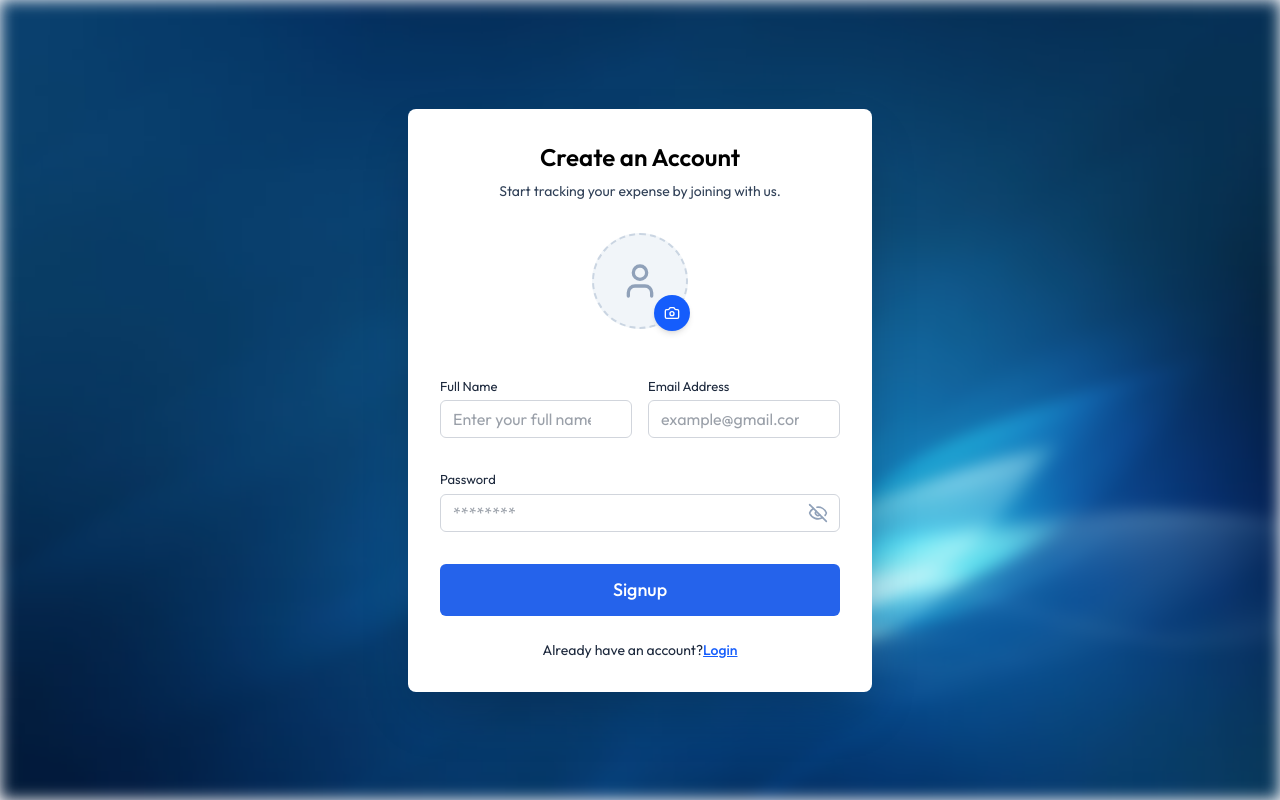
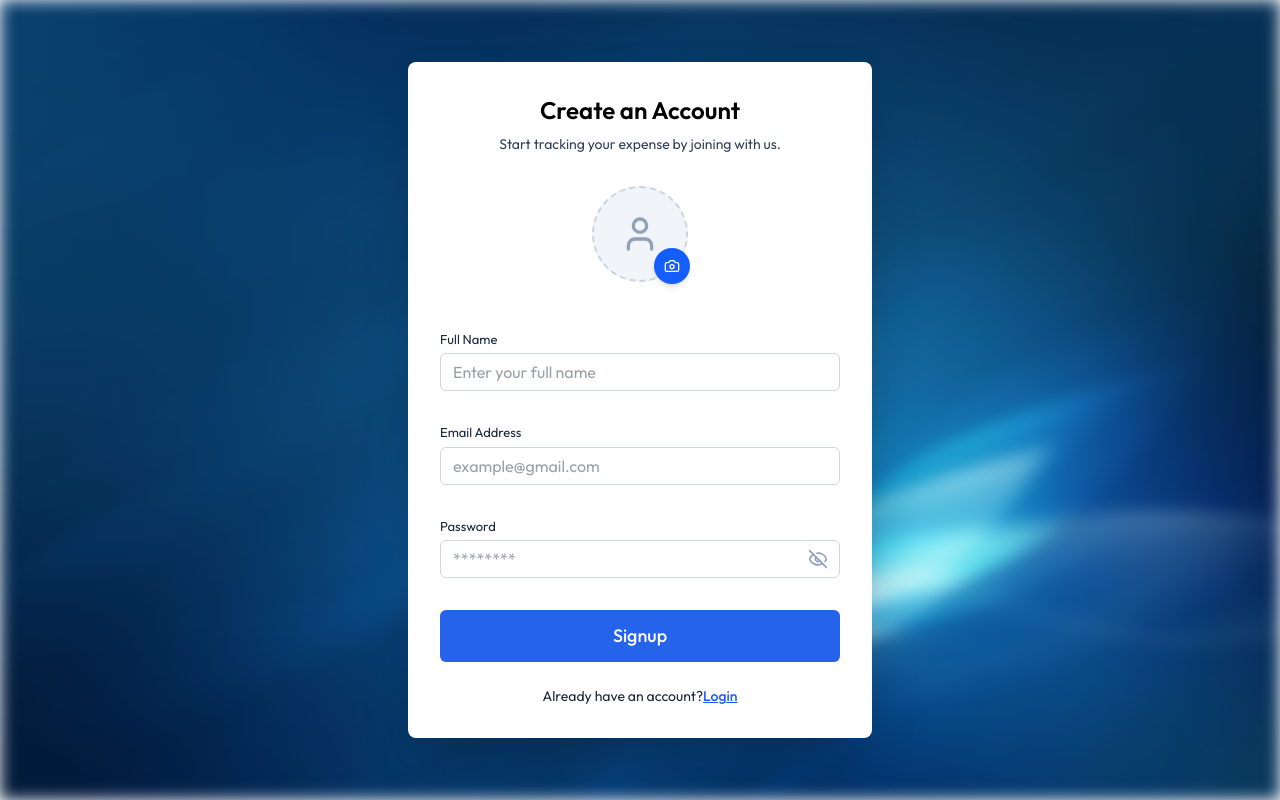
Before and after one commit to rizwan19/money-tracker-frontend, a React (Vite) app: page /signup in a window 1280 px wide. Built offline with nearby package versions, Linux system fonts and the light colour scheme.

Commit message:
username, email and password are in separate lines

```diff
--- a/src/pages/Signup.jsx
+++ b/src/pages/Signup.jsx
@@ -78,7 +78,7 @@
                         <div className="flex justify-center mb-6">
                             <ProfilePhotoSelector image={profileImage} setImage={setProfileImage}/>
                         </div>
-                        <div className="grid grid-cols-2 md:grid-cols-2 gap-4">
+                        <div className="grid grid-cols-1 md:grid-cols-1">
                             <Input
                                 value={fullName}
                                 onchange={(e) => setFullName(e.target.value)}
@@ -86,6 +86,8 @@
                                 placeholder="Enter your full name"
                                 type="text"
                             />
+                        </div>
+                        <div className="grid grid-cols-1 md:grid-cols-1">
                             <Input
                                 value={email}
                                 onchange={(e) => setEmail(e.target.value)}
@@ -93,7 +95,8 @@
                                 placeholder="example@gmail.com"
                                 type="text"
                             />
-                            <div className="col-span-2">
+                        </div>
+                        <div className="grid grid-cols-1 md:grid-cols-1">
                             <Input
                                 value={password}
                                 onchange={(e) => setPassword(e.target.value)}
@@ -101,7 +104,6 @@
                                 placeholder="********"
                                 type="password"
                             />
-                            </div>
                         </div>
                         {error && (
                             <p className="text-red-500 text-sm text-center bg-red-50 p-2 rounded">{error}</p>
```
Lines whose indentation alone changed are shown as unchanged.
